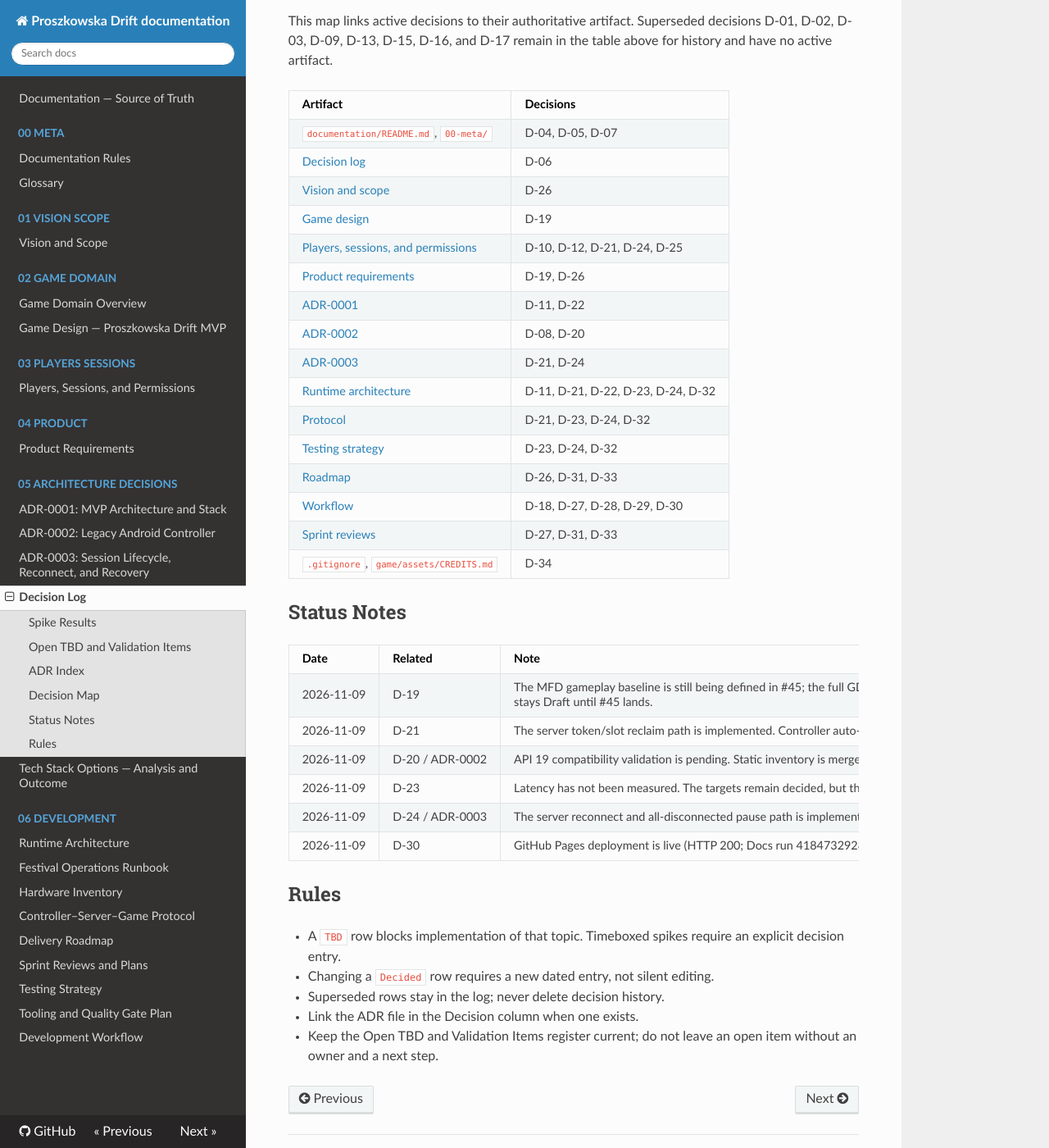
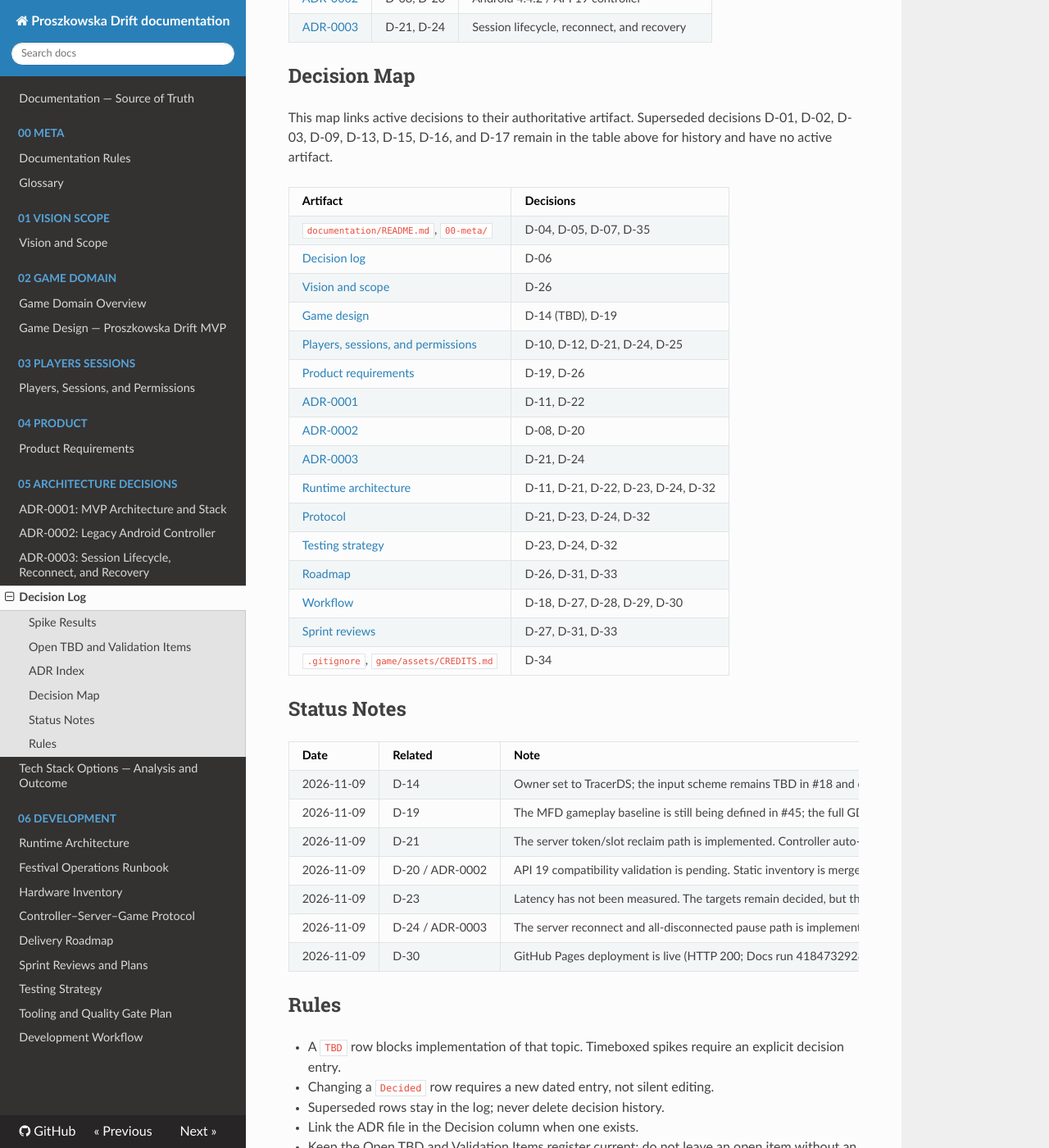
Before and after one commit to PSZLBit/ProszkowskaDrift, an MkDocs documentation site: the page built from documentation/05-architecture-decisions/decision-log.md, in a window 1280 px wide and 1400 px high, scrolled down 2550 px. Shown: the whole window at 82% size. Built offline with MkDocs 1.6.1, drawn with Linux system fonts in a browser that asks for light colours; nearby versions of some CDN libraries; some of the changed text lies outside the part shown.

Commit message:
docs: complete decision traceability and ADR threshold
Add D-35 for the ADR threshold, link D-08/D-11 to their ADRs, add the D-14 status note and decision-map entry, resolve the D-30 status pointer, and register the missing game-design open questions.

```diff
--- a/documentation/05-architecture-decisions/decision-log.md
+++ b/documentation/05-architecture-decisions/decision-log.md
@@ -10,11 +10,12 @@
 
 | Date       | ID   | Decision                                                                                                                                  | Status  | Owner |
 | ---------- | ---- | ----------------------------------------------------------------------------------------------------------------------------------------- | ------- | ----- |
+| 2026-11-10 | D-35 | ADRs are required when a decision selects or changes the stack, transport, an architecture boundary, a cross-component contract, or a build/runtime interface constraint. Product tuning, performance targets, privacy rules, delivery plans, and process agreements are recorded in their module documents and dated decision-log rows without an ADR. ADR links in decision rows, the ADR index, the decision map, and the open TBD/validation register stay current. | Decided | Team |
 | 2026-11-04 | D-34 | Purchased third-party art assets are kept out of the public Git repository. The "Large Parking Lot" tileset is ignored by `.gitignore`; each team member installs the purchased copy locally, and provenance stays recorded in `game/assets/CREDITS.md`. The ignore rule applies to new commits; existing commits are not rewritten for the MVP. | Decided | Team  |
 | 2026-11-03 | D-33 | Sprint 1 (2026-10-26 – 2026-11-01) did not meet its M1 first-half goal; only the game scaffold landed. Sprint 2 is re-baselined to a single-tablet end-to-end vertical slice, and four-player validation moves to Sprint 3 as the M2/MFD acceptance run. The M1 exit is one complete round with one task type on one real tablet. The MFD (2026-11-15) and festival-ready (2026-11-18) dates do not change; the full MVP remains a stretch. Non-MFD work moves to Sprint 3/4 or Post-MVP. | Decided | Team |
 | 2026-10-26 | D-32 | The S0-05 Godot integration is promoted to the production `game/` scaffold after cleanup. The scaffold keeps one `/ws/game` connection, maps slots 1–4 to four cars with a slot-keyed input store, and validates protocol/config before play. Four-car/TV/FPS evidence remains tracked in issue #13 until the hardware check is recorded. D-18 continues to apply to throwaway prototype logic, not this scaffold. | Decided | Team  |
 | 2026-10-21 | D-31 | The festival date is 2026-11-24, confirmed with the organizers. The internal festival-ready target is 2026-11-18, with 2026-11-19–23 reserved for fixes, setup, and final rehearsal. The Minimum Festival Demo (MFD) is the committed scope and the full MVP is a stretch goal on a five-sprint calendar ([roadmap](../06-development/roadmap.md)). | Decided | Team  |
-| 2026-10-20 | D-30 | Project documentation is published as a read-only MkDocs site on GitHub Pages through GitHub Actions (first deployment pending Pages enablement); `documentation/` remains the source of truth and the in-repo router stays authoritative. MkDocs is pinned in `requirements-docs.txt` and CI runs `mkdocs build --strict`. | Decided | Team  |
+| 2026-10-20 | D-30 | Project documentation is published as a read-only MkDocs site on GitHub Pages through GitHub Actions (deployment enabled 2026-11-09; see [Status Notes](#status-notes)); `documentation/` remains the source of truth and the in-repo router stays authoritative. MkDocs is pinned in `requirements-docs.txt` and CI runs `mkdocs build --strict`. | Decided | Team  |
 | 2026-10-19 | D-29 | On a task branch, commit each coherent step without waiting for a separate instruction; pushing, merging, and opening pull requests still require an explicit request. | Decided | Team  |
 | 2026-10-19 | D-28 | Engineering working agreement: English-only artifacts; small, regular commits using feat/fix/docs/test/chore/spike prefixes; test-first for pure logic; tests or documented manual hardware checks for every behavior change; no direct pushes to main and no history rewrites. | Decided | Team  |
 | 2026-10-19 | D-27 | Delivery uses one-week sprints, a weekly demo and retrospective, GitHub Projects issues/milestones, documented DoR/DoD, peer review, CI, and explicit AI-assistance disclosure. | Decided | Team  |
@@ -62,13 +63,16 @@
 |---|---|---|---|
 | Controller input scheme and feedback (D-14) | TracerDS | Playtest input options on T1–T4 (#18); implement feedback in #48; record the chosen scheme here | #18, #48 |
 | MFD map, task skip, parking tolerance, and tuning | Brzana | Land the MFD baseline in #45; implement #46/#47; full GDD remains #32 | #45, #46, #47, #32 |
-| WebSocket libraries | TracerDS + GreenDude5 | Confirm Go `coder/websocket` v1.8.15 in the architecture; select the Android client library in #11; production in #48 | #11, #48 |
-| Supervisor and festival laptop OS | GreenDude5 + ZofiaDan | Implement the supervisor in #15 (Sprint 3); decide Windows vs Linux in #49/#50 | #15, #49, #50 |
+| Finished-car rendering (hidden, ghosted, or finish area) | Brzana | Decide with the MFD map/task baseline in #45; implement with the game slice in #47 | #45, #47 |
+| Target-finding UI (minimap vs on-map beacons) | Brzana | Decide in the MFD display baseline in #45; implement in #47 | #45, #47 |
+| WebSocket libraries | TracerDS + GreenDude5 | Confirm Go `coder/websocket` v1.8.15 and OkHttp 3.12.x on API 19 in the architecture; production in #48 | #11, #48 |
+| Supervisor and festival laptop OS | GreenDude5 + ZofiaDan | PR #59 is in review; finish the #15 manual drill. Decide Windows vs Linux in #49/#50 | #15, #49, #50 |
 | Router model and static-IP plan | ZofiaDan | Choose the model and address plan during #49; document it in #50 | #10, #49, #50 |
 | Hardware checks and spares | ZofiaDan | Run Wi-Fi, charging, battery, touch, readability, and spare checks in #10/#11/#14/#49; update the inventory and ADR-0002 | #10, #11, #14, #49 |
 | Latency measurement (D-23) | ZofiaDan | Measure p50/p95 in #14 and record the evidence in `testing.md` | #14 |
 | Protocol task/score messages | GreenDude5 + Brzana | Implement with #46/#47; update protocol coverage and tests | #46, #47 |
-| Second host control device | — | Explicitly Post-MVP (D-26); no action | D-26 |
+
+The second host control device is Post-MVP (D-26) and is not an open item.
 
 ## ADR Index
 
@@ -86,10 +90,10 @@
 
 | Artifact | Decisions |
 |---|---|
-| `documentation/README.md`, `00-meta/` | D-04, D-05, D-07 |
+| `documentation/README.md`, `00-meta/` | D-04, D-05, D-07, D-35 |
 | [Decision log](decision-log.md) | D-06 |
 | [Vision and scope](../01-vision-scope/vision-scope.md) | D-26 |
-| [Game design](../02-game-domain/game-design.md) | D-19 |
+| [Game design](../02-game-domain/game-design.md) | D-14 (TBD), D-19 |
 | [Players, sessions, and permissions](../03-players-sessions/roles-sessions.md) | D-10, D-12, D-21, D-24, D-25 |
 | [Product requirements](../04-product/requirements.md) | D-19, D-26 |
 | [ADR-0001](adr-0001-mvp-architecture.md) | D-11, D-22 |
@@ -107,12 +111,13 @@
 
 | Date | Related | Note |
 |---|---|---|
+| 2026-11-09 | D-14 | Owner set to TracerDS; the input scheme remains TBD in #18 and controller feedback is tracked in #48. |
 | 2026-11-09 | D-19 | The MFD gameplay baseline is still being defined in #45; the full GDD is #32. The decision is not reopened; `game-design.md` stays Draft until #45 lands. |
-| 2026-11-09 | D-21 | The server token/slot reclaim path is implemented. Controller auto-connect and real-tablet proof remain pending in #11/#48. |
-| 2026-11-09 | D-20 / ADR-0002 | API 19 compatibility validation is pending. Static inventory is merged (#10/PR #44); APK, input, reconnect, and hardware checks remain #11/#48/#49. |
+| 2026-11-09 | D-21 | The server token/slot reclaim path is implemented. Controller auto-connect is in review (PR #63); real-tablet proof remains pending in #11/#49. |
+| 2026-11-09 | D-20 / ADR-0002 | API 19 compatibility validation is pending. Static inventory is merged (#10/PR #44); APK build is in review (PR #63); install, input, reconnect, and hardware checks remain #11/#48/#49. |
 | 2026-11-09 | D-23 | Latency has not been measured. The targets remain decided, but the evidence is pending in #14. |
-| 2026-11-09 | D-24 / ADR-0003 | The server reconnect and all-disconnected pause path is implemented. Supervisor and crash recovery remain #15; real-hardware proof remains #49. |
-| 2026-11-09 | D-30 | GitHub Pages deployment is live (HTTP 200; Docs run 41847329287). The "first deployment pending" clause is satisfied; no decision change. |
+| 2026-11-09 | D-24 / ADR-0003 | The server reconnect and all-disconnected pause path is implemented. The Godot supervisor is in review (PR #59); the server-crash launcher remains #50; real-hardware proof remains #49. |
+| 2026-11-09 | D-30 | GitHub Pages deployment is live (HTTP 200; Docs run 41847329287). The earlier pending status is resolved; no decision change. |
 
 ## Rules
 
```
Also changed, not shown: other parts of documentation/05-architecture-decisions/decision-log.md (+3 -3 lines), documentation/00-meta/documentation-rules.md (+8 -5 lines).
